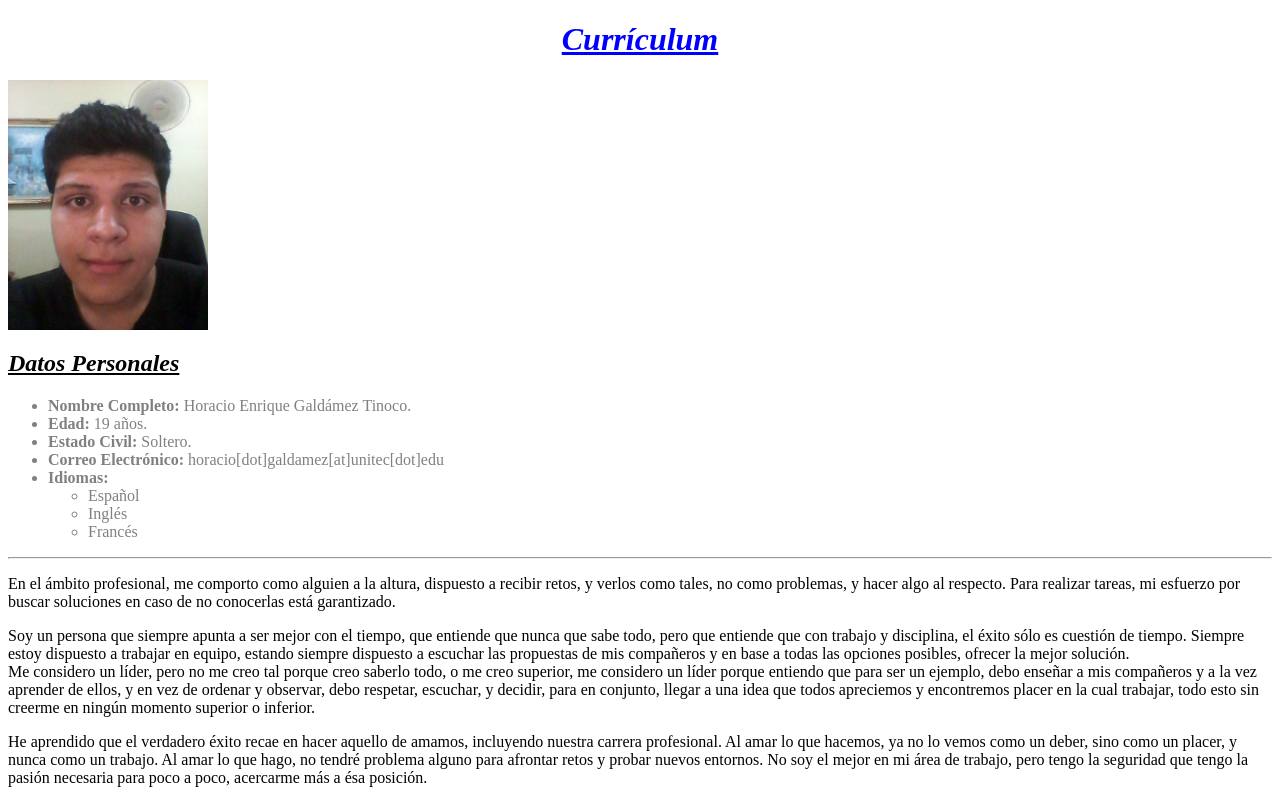
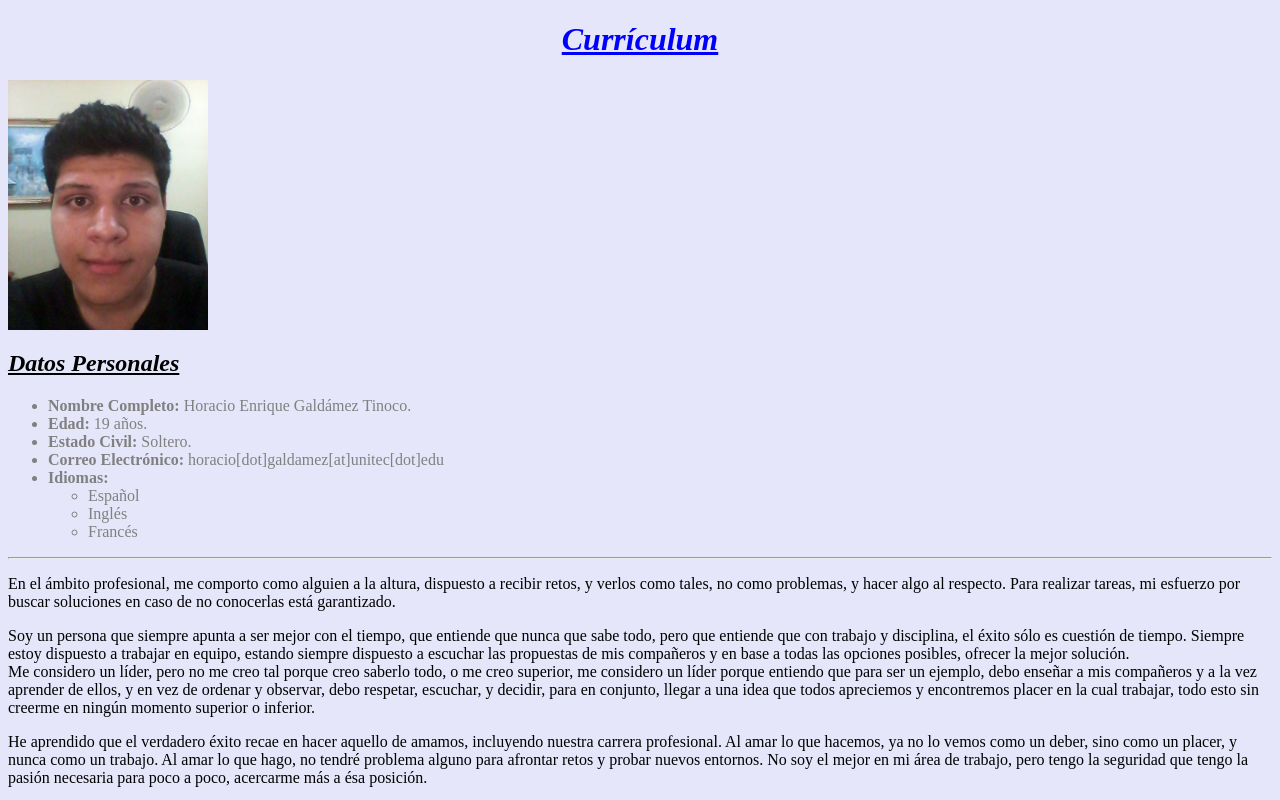
Before and after one commit to Horace-G/Horace-G.github.io, a plain HTML site: page index.html in a window 1280 px wide. Shown: the top 800 px of the page. Drawn offline with Linux system fonts and the light colour scheme.

Commit message:
Adding a background color

```diff
--- a/index.html
+++ b/index.html
@@ -8,6 +8,9 @@
  <meta name="viewport" content="width=device-width, initial-scale=1" />
  <meta name="description" content="A jouney of a thousand miles begins with a
 single step." />
+
+<body style="background-color:lavender">
+
 </head>
 <body>
 
```
